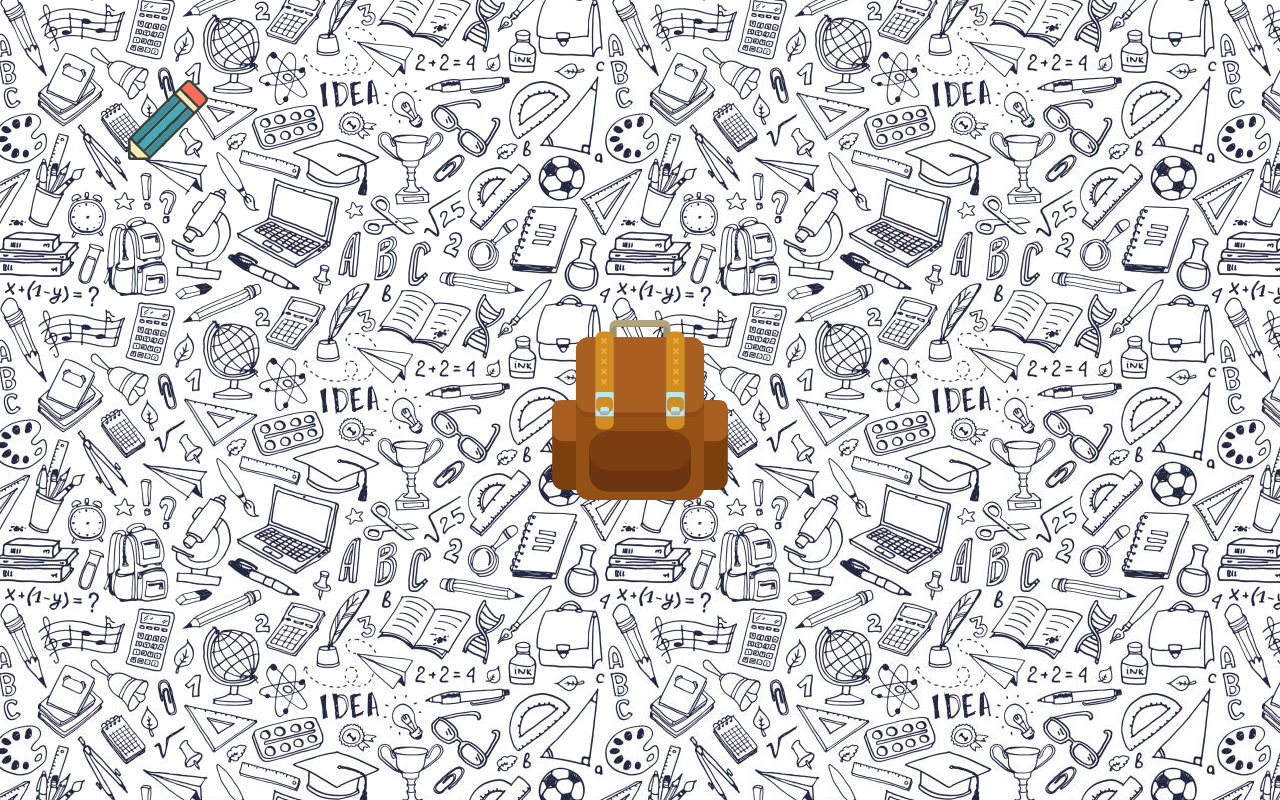
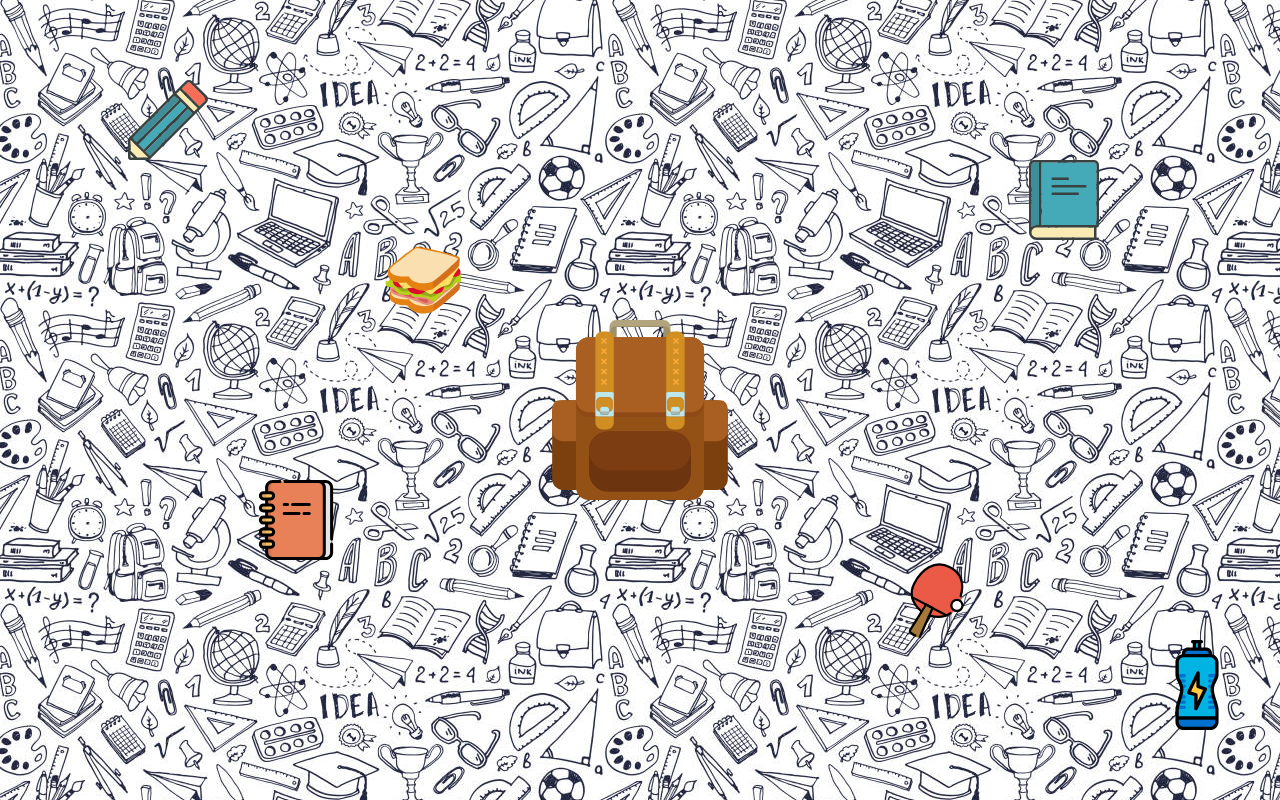
Before and after one commit to AmnahZia08/back-to-school, a Next.js app: page /BackToSchool in a window 1280 px wide. Built offline with nearby package versions, Linux system fonts and the light colour scheme.

Commit message:
chore: add all items and their transitions

```diff
--- a/src/pages/BackToSchool/index.tsx
+++ b/src/pages/BackToSchool/index.tsx
@@ -3,32 +3,48 @@ import "./style.module.css";
 import BagPack from "@/components/svgs/BagPack";
 import Pencil from "@/components/svgs/Pencil";
 import s from "./style.module.css";
+import { Item, ItemName } from "@/types/items";
+import NoteBook from "@/components/svgs/Notebook";
+import Book from "@/components/svgs/Book";
+import Bottle from "@/components/svgs/Bottle";
+import Sandwich from "@/components/svgs/Sandwich";
+import Sport from "@/components/svgs/Sport";
 
-type Item = {
-  moved: boolean;
-  hidden: boolean;
-};
-
-enum ItemName {
-  PENCIL = "pencil",
-  NOTEBOOK = "notebook",
-}
-
-const DEFAULT_STATE: { [key in ItemName]: Item } = {
+const DEFAULT_ITEM_DETAILS: { [key in ItemName]: Item } = {
   [ItemName.PENCIL]: {
     moved: false,
     hidden: false,
+    component: <Pencil />,
   },
   [ItemName.NOTEBOOK]: {
     moved: false,
     hidden: false,
+    component: <NoteBook />,
+  },
+  [ItemName.BOOK]: {
+    moved: false,
+    hidden: false,
+    component: <Book />,
+  },
+  [ItemName.BOTTLE]: {
+    moved: false,
+    hidden: false,
+    component: <Bottle />,
+  },
+  [ItemName.SANDWICH]: {
+    moved: false,
+    hidden: false,
+    component: <Sandwich />,
+  },
+  [ItemName.SPORT]: {
+    moved: false,
+    hidden: false,
+    component: <Sport />,
   },
 };
 
 const BackToSchool = () => {
-  const [pencilMoved, setPencilMoved] = useState(false);
-  const [hidePencil, setHidePencil] = useState(false);
-  const [itemDetails, setItemDetails] = useState(DEFAULT_STATE);
+  const [itemDetails, setItemDetails] = useState(DEFAULT_ITEM_DETAILS);
 
   const onHandleClick = (item: ItemName) => {
     const itemDetailsCopy = { ...itemDetails[item] };
@@ -53,15 +69,20 @@ const BackToSchool = () => {
       <div className={s.bagPack}>
         <BagPack />
       </div>
-      <div
-        className={`${
-          itemDetails[ItemName.PENCIL].moved ? s.moved : s.pencil
-        } ${itemDetails[ItemName.PENCIL].hidden ? s.noDisplay : ""}`}
-        onClick={() => onHandleClick(ItemName.PENCIL)}
-        onTransitionEnd={() => onHandleTransitionEnd(ItemName.PENCIL)}
-      >
-        <Pencil />
-      </div>
+      {Object.keys(DEFAULT_ITEM_DETAILS).map((key: string) => {
+        const name = key as ItemName;
+        return (
+          <div
+            className={`${itemDetails[name].moved ? s.moved : s[name]} ${
+              itemDetails[name].hidden ? s.noDisplay : ""
+            }`}
+            onClick={() => onHandleClick(name)}
+            onTransitionEnd={() => onHandleTransitionEnd(name)}
+          >
+            {DEFAULT_ITEM_DETAILS[name].component}
+          </div>
+        );
+      })}
     </div>
   );
 };
--- a/src/pages/BackToSchool/style.module.css
+++ b/src/pages/BackToSchool/style.module.css
@@ -10,8 +10,28 @@
   @apply absolute left-[10%] top-[10%] transform transition-all duration-500;
 }
 
+.notebook {
+  @apply absolute left-[20%] top-[60%] transform transition-all duration-500;
+}
+
+.book {
+  @apply absolute left-[80%] top-[20%] transform transition-all duration-500;
+}
+
+.bottle {
+  @apply absolute left-[90%] top-[80%] transform transition-all duration-500;
+}
+
+.sandwich {
+  @apply absolute left-[30%] top-[30%] transform transition-all duration-500;
+}
+
+.sport {
+  @apply absolute left-[70%] top-[70%] transform transition-all duration-500;
+}
+
 .moved {
-  @apply absolute left-[43%] top-[40%] transition-all duration-500;
+  @apply absolute left-[45%] top-[50%] transition-all duration-500;
 }
 
 .noDisplay {
--- /dev/null
+++ b/src/types/items.ts
@@ -0,0 +1,16 @@
+import { ReactNode } from "react";
+
+export type Item = {
+  moved: boolean;
+  hidden: boolean;
+  component: ReactNode;
+};
+
+export enum ItemName {
+  PENCIL = "pencil",
+  NOTEBOOK = "notebook",
+  BOOK = "book",
+  BOTTLE = "bottle",
+  SANDWICH = "sandwich",
+  SPORT = "sport",
+}
```
